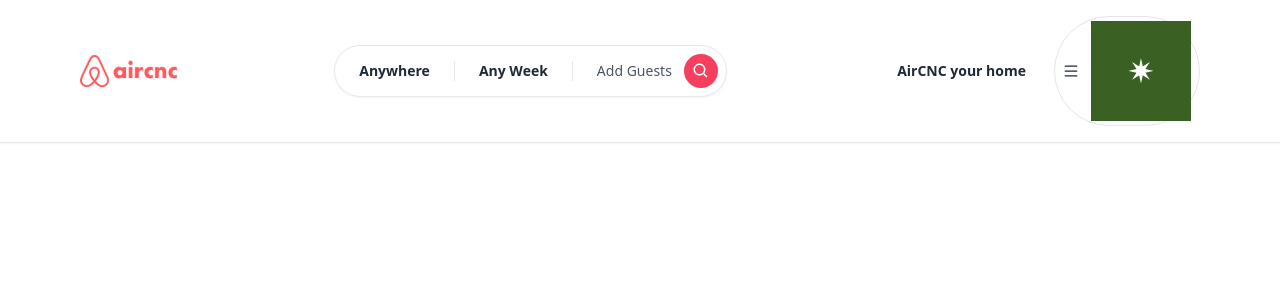
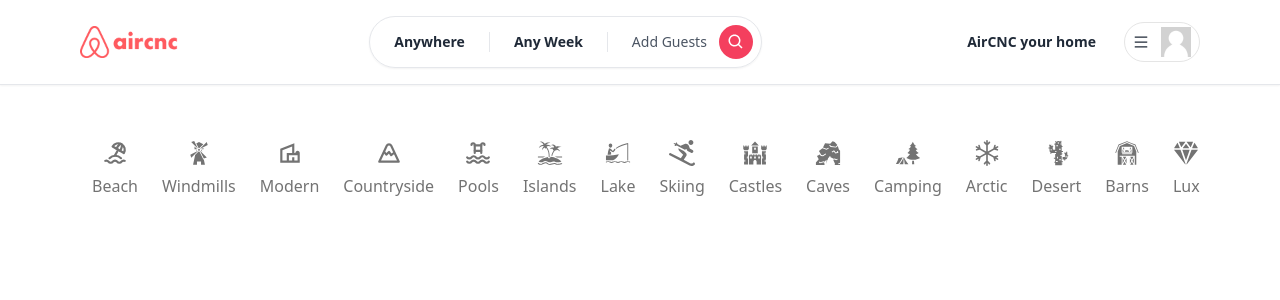
Before and after one commit to ksashik01/Assignemnt-Concefsonal-12, a React (Vite) app: page / in a window 1280 px wide. Shown: the top 300 px of the page. Built offline with nearby package versions, Linux system fonts and the light colour scheme; no server answers.

Commit message:
categorey

```diff
--- /dev/null
+++ b/src/Avatar/Avatar.jsx
@@ -0,0 +1,12 @@
+import { useContext } from 'react';
+import avatarimg from '../assets/images/placeholder.jpg'
+import { AuthContext } from '../Providers/AuthProvider';
+
+const Avatar = () => {
+    const {user} = useContext(AuthContext)
+    return (
+       <img src={user && user.photoURL ? user.photoURL : avatarimg} alt="profile" width='30' height='30' />
+    );
+};
+
+export default Avatar;
--- /dev/null
+++ b/src/Component/Categories/Categories.jsx
@@ -0,0 +1,30 @@
+import Container from "../Container";
+import CategoryBox from "./CategoryBox";
+import { categories } from "./categoriesData";
+
+const Categories = () => {
+    return <Container>
+
+        <div className="pt-4 flex flex-row items-center justify-between overflow-x-hidden">
+            {
+
+                categories.map(item =>
+
+                    <CategoryBox label={item.label} icon={item.icon} key={item.label}>
+
+
+
+                    </CategoryBox>
+
+
+
+                    )
+            }
+
+
+        </div>
+
+    </Container>
+};
+
+export default Categories;
--- /dev/null
+++ b/src/Component/Categories/CategoryBox.jsx
@@ -0,0 +1,17 @@
+import React from 'react';
+
+const CategoryBox = ({label, icon:Icon}) => {
+    return (
+        <div className='flex flex-col items-center justify-center gap-2 p-3 border-b-2 hover:text-neutral-800 border-transparent text-neutral-500'>
+
+
+            <Icon size={26}></Icon>
+
+            <div>{label}</div>
+
+        </div>
+    )
+
+};
+
+export default CategoryBox;
--- /dev/null
+++ b/src/Component/Categories/categoriesData.js
@@ -0,0 +1,93 @@
+import { TbBeach, TbMountain, TbPool } from 'react-icons/tb'
+import {
+  GiBarn,
+  GiBoatFishing,
+  GiCactus,
+  GiCastle,
+  GiCaveEntrance,
+  GiForestCamp,
+  GiIsland,
+  GiWindmill,
+} from 'react-icons/gi'
+import { FaSkiing } from 'react-icons/fa'
+import { BsSnow } from 'react-icons/bs'
+import { IoDiamond } from 'react-icons/io5'
+import { MdOutlineVilla } from 'react-icons/md'
+
+export const categories = [
+  {
+    label: 'Beach',
+    icon: TbBeach,
+    description: 'This property is close to the beach!',
+  },
+  {
+    label: 'Windmills',
+    icon: GiWindmill,
+    description: 'This property is has windmills!',
+  },
+  {
+    label: 'Modern',
+    icon: MdOutlineVilla,
+    description: 'This property is modern!',
+  },
+  {
+    label: 'Countryside',
+    icon: TbMountain,
+    description: 'This property is in the countryside!',
+  },
+  {
+    label: 'Pools',
+    icon: TbPool,
+    description: 'This is property has a beautiful pool!',
+  },
+  {
+    label: 'Islands',
+    icon: GiIsland,
+    description: 'This property is on an island!',
+  },
+  {
+    label: 'Lake',
+    icon: GiBoatFishing,
+    description: 'This property is near a lake!',
+  },
+  {
+    label: 'Skiing',
+    icon: FaSkiing,
+    description: 'This property has skiing activities!',
+  },
+  {
+    label: 'Castles',
+    icon: GiCastle,
+    description: 'This property is an ancient castle!',
+  },
+  {
+    label: 'Caves',
+    icon: GiCaveEntrance,
+    description: 'This property is in a spooky cave!',
+  },
+  {
+    label: 'Camping',
+    icon: GiForestCamp,
+    description: 'This property offers camping activities!',
+  },
+  {
+    label: 'Arctic',
+    icon: BsSnow,
+    description: 'This property is in arctic environment!',
+  },
+  {
+    label: 'Desert',
+    icon: GiCactus,
+    description: 'This property is in the desert!',
+  },
+  {
+    label: 'Barns',
+    icon: GiBarn,
+    description: 'This property is in a barn!',
+  },
+  {
+    label: 'Lux',
+    icon: IoDiamond,
+    description: 'This property is brand new and luxurious!',
+  },
+]
--- a/src/Layout/Main.jsx
+++ b/src/Layout/Main.jsx
@@ -1,10 +1,14 @@
 import React from 'react';
 import Navbar from '../SharedPages/Navbar';
+import { Outlet } from 'react-router-dom';
 
 const Main = () => {
     return (
         <div>
             <Navbar></Navbar>
+           <div className='pt-28'>
+           <Outlet></Outlet>
+           </div>
 
 
         </div>
--- a/src/Pages/Home/Home/Home.jsx
+++ b/src/Pages/Home/Home/Home.jsx
@@ -1,9 +1,10 @@
+import Categories from "../../../Component/Categories/Categories";
 
 
 const Home = () => {
     return (
         <div>
-            <h2>This Is Home</h2>
+            <Categories></Categories>
         </div>
     );
 };
--- a/src/SharedPages/MenuDropdonw/MenuDropDown.jsx
+++ b/src/SharedPages/MenuDropdonw/MenuDropDown.jsx
@@ -1,8 +1,9 @@
 import React, { useContext, useState } from 'react';
 import { AiOutlineMenu } from 'react-icons/ai'
-import Avatar from 'react-avatar';
+
 import { Link } from 'react-router-dom';
 import { AuthContext } from '../../Providers/AuthProvider';
+import Avatar from '../../Avatar/Avatar';
 
 const MenuDropDown = () => {
     const {user} = useContext(AuthContext);
@@ -21,7 +22,7 @@
             >
               <AiOutlineMenu />
               <div className='hidden md:block'>
-                <Avatar />
+      <Avatar></Avatar>
               </div>
             </div>
           </div>
```
